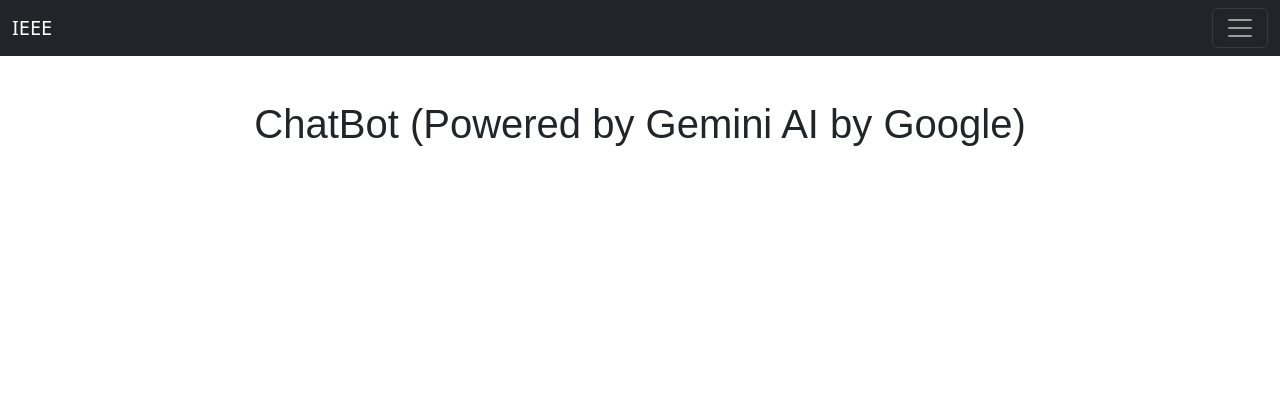
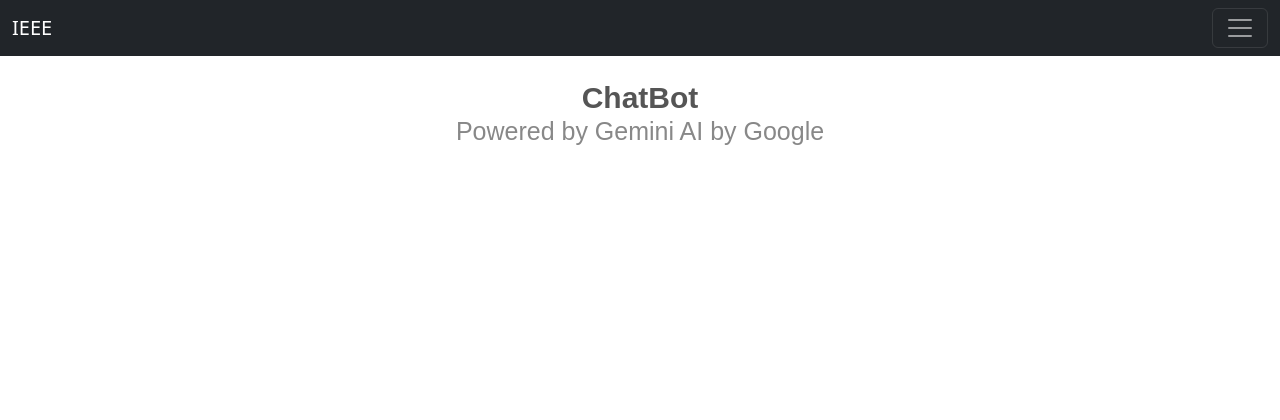
Before and after one commit to pedropa140/RutgersIEEE2024, a Python web app: template flask/templates/chatbot.html in a window 1280 px wide. Shown: the top 420 px of the page. Run offline with Jinja, Linux system fonts and the light colour scheme; the template is opened without the code that fills it, so the values that code supplies are empty.

Commit message:
changed chatbot looks

```diff
--- a/flask/static/chatbot.css
+++ b/flask/static/chatbot.css
@@ -106,3 +106,16 @@ input[type="text"]:valid + button[type="submit"] {
     color: white;
     font-size: 15px;
 }
+.chatbot-text {
+    font-family: Arial, sans-serif;
+    font-size: 30px;
+    color: #555;
+    font-weight: bold;
+}
+
+/* Style for the "Powered by Gemini AI by Google" text */
+.powered-by-text {
+    font-size: 25px;
+    color: #888;
+    margin-bottom: 20px;
+}
--- a/flask/templates/chatbot.html
+++ b/flask/templates/chatbot.html
@@ -40,7 +40,7 @@
     <header>
         {%include 'navbar-auth.html' %}
     </header>
-    <h1 style="padding: 20px;">ChatBot (Powered by Gemini AI by Google)</h1>
+    <h1><div class="chatbot-text">ChatBot </div> <div class="powered-by-text">Powered by Gemini AI by Google</div></h1>
     <div id="chatbot_area">
         <div id="chatbot_area_chat">
             <div id="chatbot_area_chat_container">
```
